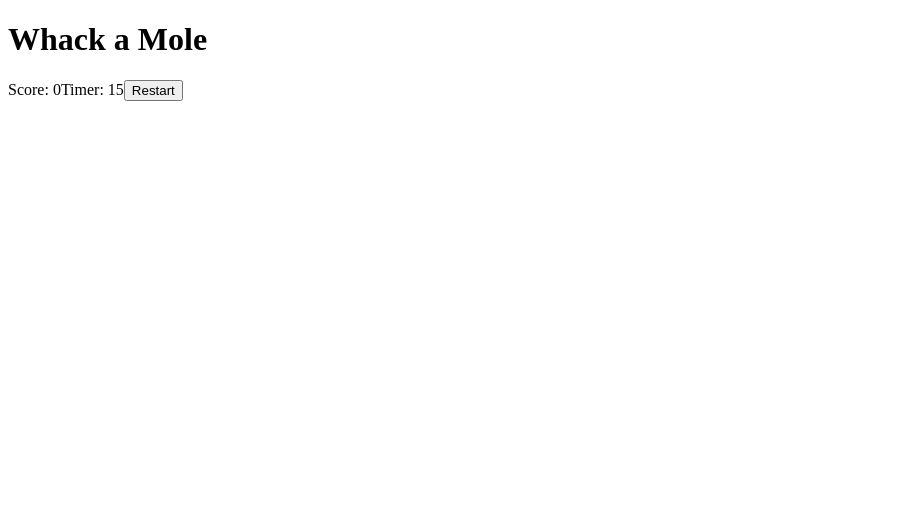
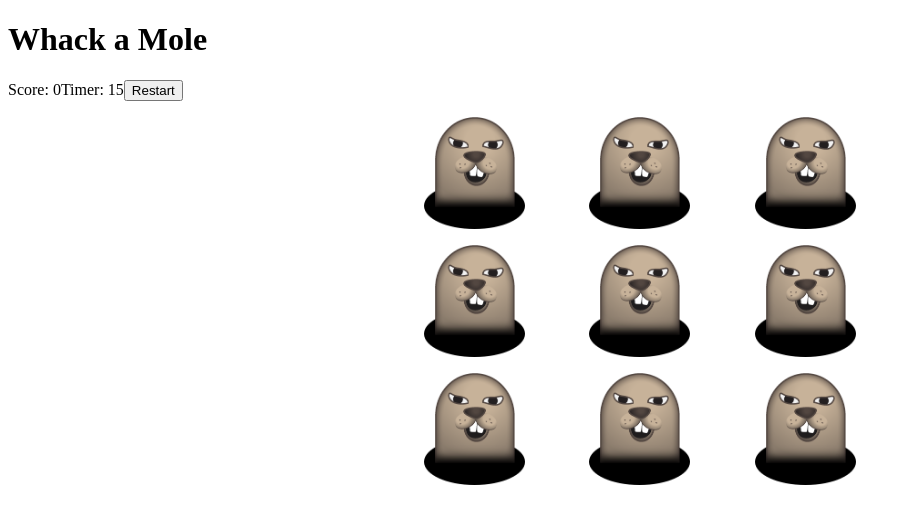
Before and after one commit to LowComDenom/whack-a-mole, a React (Vite) app: page / in a window 1280 px wide. Both pictures are taken after a click on the button "Begin". Shown: the top 524 px of the page, without its empty margins (0-911 px from the left). Built offline with nearby package versions, Linux system fonts and the light colour scheme.

Commit message:
mvp done

```diff
--- a/src/Game/Logic.jsx
+++ b/src/Game/Logic.jsx
@@ -5,12 +5,16 @@ export function GameProvider({ children }) {
   const [screen, setScreen] = useState("welcome")
   const [score, setScore] = useState(0)
   const [timer, setTimer] = useState(15)
-  const [highScores] = useState([])
+  const [highScores, setHighScores] = useState([])
 
   // if timer === 0 or restart is clicked
 
   function endGame() {
-
+    const currentScore = score
+    let newHighScores = [...highScores, currentScore]
+    newHighScores.sort((a, b) => b - a)
+    const topFive = newHighScores.slice(0, 5)
+    setHighScores(topFive)
     setScore(0)
     setScreen("welcome")
   }
@@ -18,12 +22,11 @@ export function GameProvider({ children }) {
   // if play button is clicked
 
   function startGame() {
-
     setTimer(15)
     setScreen("game")
   }
 
-  const value = { screen, setScreen, startGame, endGame, score, timer, highScores }
+  const value = { screen, setScreen, startGame, endGame, score, setScore, timer, highScores }
   return <Game.Provider value={value}>{children}</Game.Provider>
 }
 
--- /dev/null
+++ b/src/Game/PlayArea.jsx
@@ -0,0 +1,16 @@
+import { useGame } from "../Game/Logic"
+
+export default function PlayArea() {
+  const { setScore } = useGame()
+  const holes = Array.from({ length: 9 }, (v, i) => i);
+  // final version: randomly choose a hole to add a mole element to
+  return (
+    <main>
+      {holes.map((hole) => {
+        return (
+          <div key={hole} className="mole hole" onClick={() => setScore(prevScore => prevScore + 1)} />
+        )
+      })}
+    </main>
+  )
+}
--- a/src/UI/GameScreen.jsx
+++ b/src/UI/GameScreen.jsx
@@ -1,4 +1,5 @@
 import { useGame } from "../Game/Logic"
+import PlayArea from "../Game/PlayArea"
 
 export default function GameScreen() {
   const { score, timer, endGame } = useGame()
@@ -8,8 +9,9 @@ export default function GameScreen() {
       <nav>
         <span>Score: {score}</span>
         <span>Timer: {timer}</span>
-        <span><button onClick={() => endGame() }>Restart</button></span>
+        <span><button onClick={() => endGame()}>Restart</button></span>
       </nav>
+      <PlayArea />
     </div>
   )
 }
--- a/src/UI/Welcome.jsx
+++ b/src/UI/Welcome.jsx
@@ -9,9 +9,9 @@ export default function Welcome() {
       <button onClick={() => startGame()}>Begin</button>
       <h3>High Scores</h3>
       <ul>
-        {highScores.map((score) => {
+        {highScores.map((score, i) => {
           return (
-            <li key={score}>{score}</li>
+            <li key={i}>{score}</li>
           )
         })}
       </ul>
--- a/src/index.css
+++ b/src/index.css
@@ -1,3 +1,14 @@
+
+main {
+  list-style:none;
+  display:grid;
+  grid-template-columns:repeat(3,1fr);
+  grid-auto-rows:7rem;
+  gap:1rem;
+  padding:1rem;
+  max-width:30rem;
+  margin:0 auto
+}
 
 .hole {
   background: url("/hole.png") no-repeat center/contain;
```
Also changed, not shown: src/Game/Holes.jsx (deleted), src/Game/Mole.jsx (deleted).
